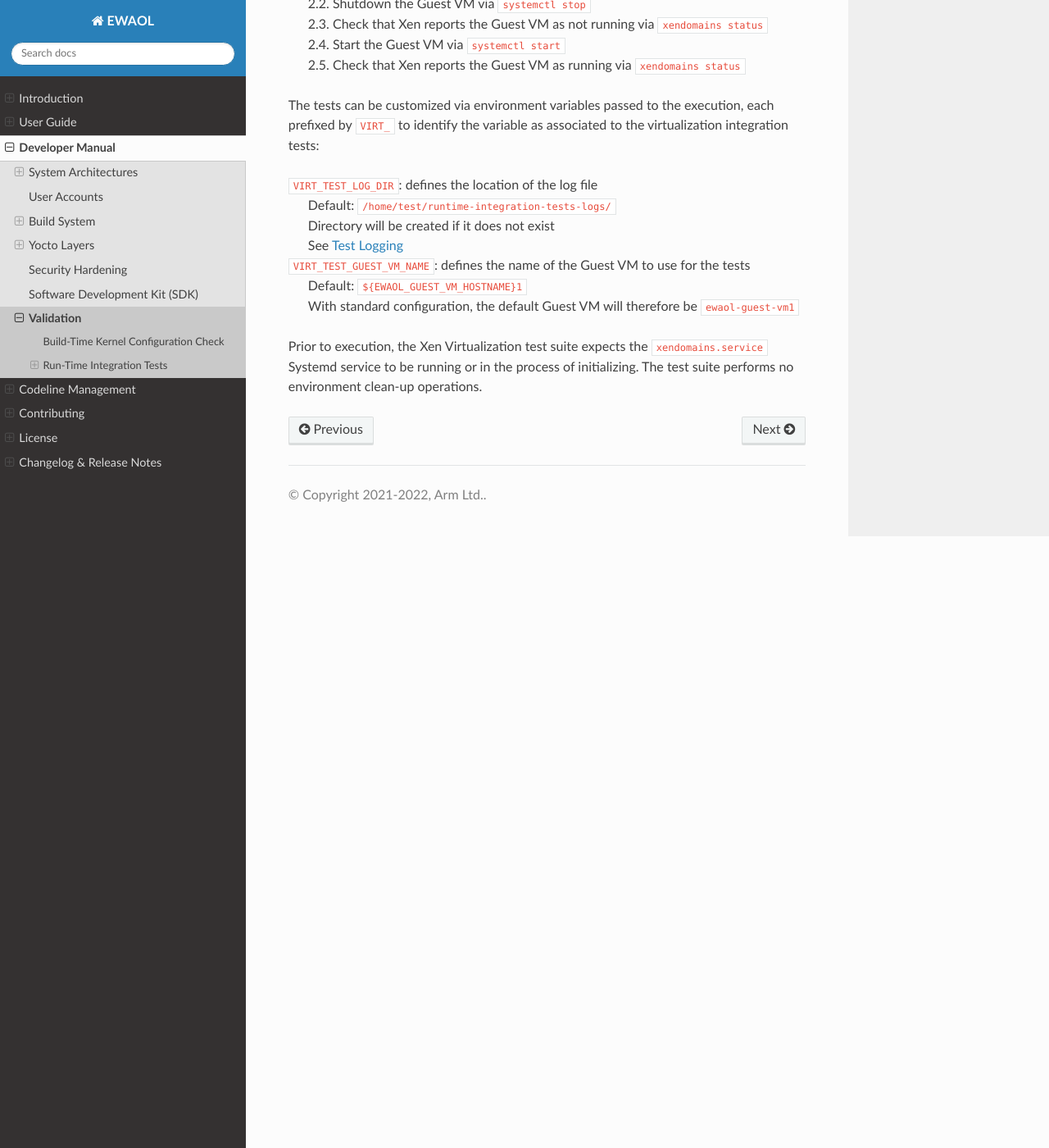
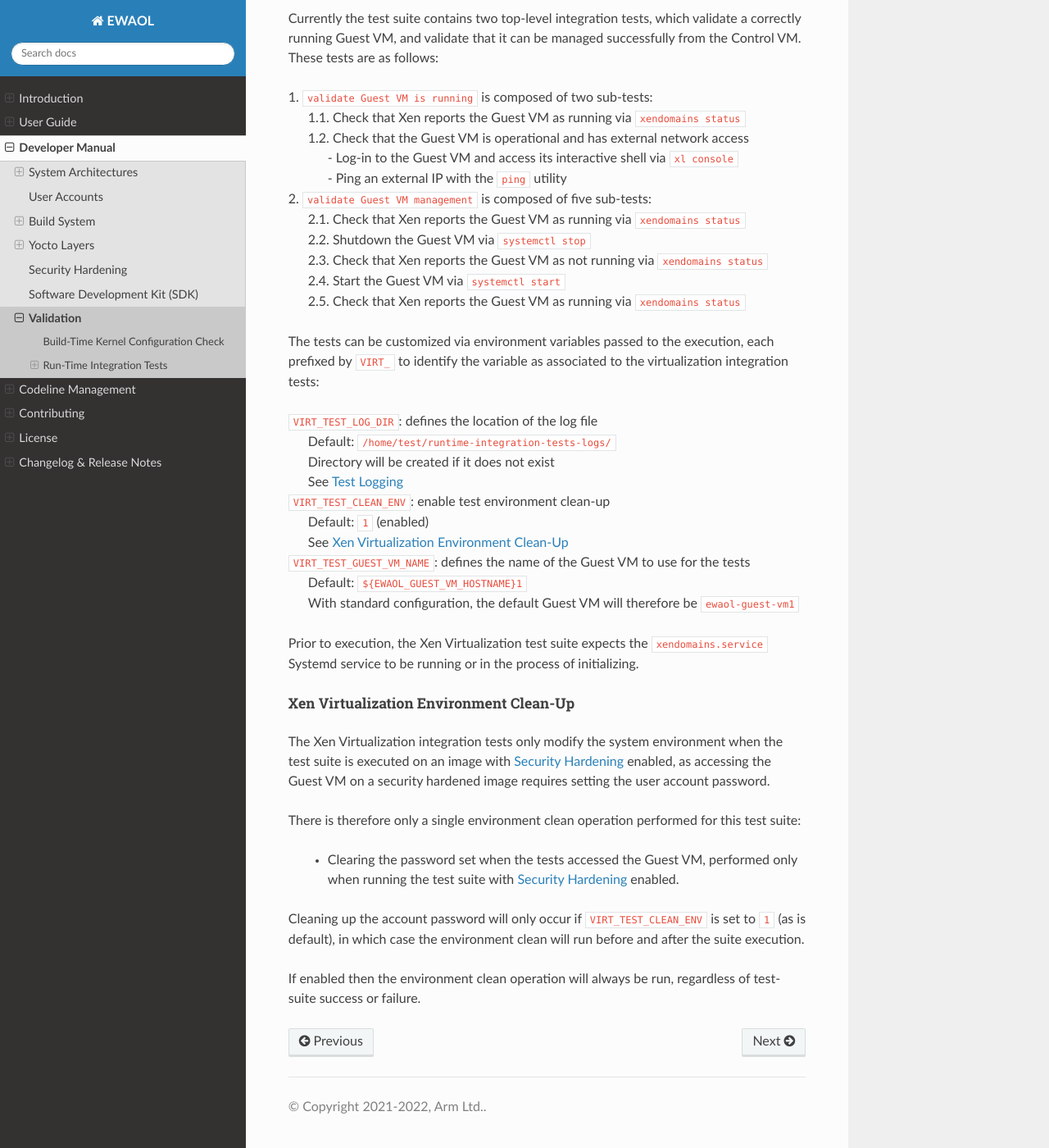
Before and after one commit to chaoge525/soafee_demo, a Sphinx documentation site: the page built from documentation/manual/validation.rst, in a window 1280 px wide and 1400 px high, scrolled down 11304 px. Shown: the whole window at 82% size. Built offline with Sphinx 7.4.7 and the Read the Docs theme 2.0.0, drawn with Linux system fonts in a browser that asks for light colours; some of the changed text lies outside the part shown.

Commit message:
doc: Add documentation for password resets performed during integration tests
When ewaol-virtualization and ewaol-security are both enabled, the test suites
set the password of the test user account on the Guest VM during their
executions. This patch adds the relevant documentation.

Issue-Id: SCM-4421
Signed-off-by: Richard Neill <richard.neill@arm.com>
Change-Id: Ie4b6fe745d3ef0be63ab711e7718882180c3fe32

```diff
--- a/documentation/manual/validation.rst
+++ b/documentation/manual/validation.rst
@@ -243,7 +243,7 @@
 |    Default: ``/home/test/runtime-integration-tests-logs/``
 |    Directory will be created if it does not exist
 |    See `Test Logging`_
-|  ``CE_TEST_CLEAN_ENV``: enable test environment cleanup
+|  ``CE_TEST_CLEAN_ENV``: enable test environment clean-up
 |    Default: ``1`` (enabled)
 |    See `Container Engine Environment Clean-Up`_
 |  ``CE_TEST_GUEST_VM_NAME``: defines the Xen domain name and Hostname of the
@@ -274,6 +274,10 @@
     * Determination and removal of all running containers of the image given by
       ``CE_TEST_IMAGE``
     * Removal of the image given by ``CE_TEST_IMAGE``, if it exists
+    * Clearing the password set when the tests accessed the Guest VM, performed
+      only when running the test suite on a virtualization distribution image
+      with :ref:`Security Hardening<manual/hardening:Security Hardening>`
+      enabled.
 
 If enabled then the environment clean operations will always be run, regardless
 of test-suite success or failure.
@@ -354,7 +358,7 @@
 |    Default: ``/home/test/runtime-integration-tests-logs/``
 |    Directory will be created if it does not exist
 |    See `Test Logging`_
-|  ``K3S_TEST_CLEAN_ENV``: enable test environment cleanup
+|  ``K3S_TEST_CLEAN_ENV``: enable test environment clean-up
 |    Default: ``1`` (enabled)
 |    See `K3s Environment Clean-Up`_
 |  ``K3S_TEST_GUEST_VM_NAME``: defines the name of the Guest VM to use for the
@@ -384,12 +388,16 @@
     * Deleting any previous K3s test Deployment, ensuring corresponding Pods
       are also deleted
 
-For virtualization distribution images, additional clean up operations are
+For virtualization distribution images, additional clean-up operations are
 performed:
 
     * Deleting the Guest VM node from the K3s cluster
     * Stopping the K3s agent running on the Guest VM, and deleting any test
       Systemd service override on the Guest VM
+    * Clearing the password set when the tests accessed the Guest VM, performed
+      only when running the test suite on a virtualization distribution image
+      with :ref:`Security Hardening<manual/hardening:Security Hardening>`
+      enabled.
 
 If enabled then the environment clean operations will always be run, regardless
 of test-suite success or failure.
@@ -475,7 +483,7 @@
 |    Default: ``/home/test/runtime-integration-tests-logs/``
 |    Directory will be created if it does not exist
 |    See `Test Logging`_
-|  ``UA_TEST_CLEAN_ENV``: enable test environment cleanup
+|  ``UA_TEST_CLEAN_ENV``: enable test environment clean-up
 |    Default: ``1`` (enabled)
 |    See `User Accounts Environment Clean-Up`_
 |  ``UA_TEST_GUEST_VM_NAME``: defines the Xen domain name and Hostname of the
@@ -495,7 +503,7 @@
 with EWAOL security hardening, clean-up operations are only performed when
 running the test suite on these images.
 
-In addition, the clean up operations will only occur if ``UA_TEST_CLEAN_ENV`` is
+In addition, the clean-up operations will only occur if ``UA_TEST_CLEAN_ENV`` is
 set to ``1`` (as is default).
 
 The environment clean-up operations for images built with EWAOL security
@@ -503,9 +511,16 @@
 
     * Reset the password for the ``test`` user account
     * Reset the password for the non-privileged EWAOL user account
+    * Clearing the password set when the tests accessed the Guest VM, performed
+      only when running the test suite on a virtualization distribution image
+      with :ref:`Security Hardening<manual/hardening:Security Hardening>`
+      enabled.
 
 After the environment clean-up, the user accounts will return to their original
 state where the first log-in will prompt the user for a new account password.
+
+If enabled then the environment clean operations will always be run, regardless
+of test-suite success or failure.
 
 Xen Virtualization Tests
 ------------------------
@@ -553,6 +568,9 @@
 |    Default: ``/home/test/runtime-integration-tests-logs/``
 |    Directory will be created if it does not exist
 |    See `Test Logging`_
+|  ``VIRT_TEST_CLEAN_ENV``: enable test environment clean-up
+|    Default: ``1`` (enabled)
+|    See `Xen Virtualization Environment Clean-Up`_
 |  ``VIRT_TEST_GUEST_VM_NAME``: defines the name of the Guest VM to use for the
    tests
 |    Default: ``${EWAOL_GUEST_VM_HOSTNAME}1``
@@ -561,4 +579,27 @@
 
 Prior to execution, the Xen Virtualization test suite expects the
 ``xendomains.service`` Systemd service to be running or in the process of
-initializing. The test suite performs no environment clean-up operations.
+initializing.
+
+Xen Virtualization Environment Clean-Up
+^^^^^^^^^^^^^^^^^^^^^^^^^^^^^^^^^^^^^^^
+
+The Xen Virtualization integration tests only modify the system environment when
+the test suite is executed on an image with
+:ref:`Security Hardening<manual/hardening:Security Hardening>` enabled, as
+accessing the Guest VM on a security hardened image requires setting the user
+account password.
+
+There is therefore only a single environment clean operation performed for this
+test suite:
+
+    * Clearing the password set when the tests accessed the Guest VM, performed
+      only when running the test suite with
+      :ref:`Security Hardening<manual/hardening:Security Hardening>` enabled.
+
+Cleaning up the account password will only occur if ``VIRT_TEST_CLEAN_ENV`` is
+set to ``1`` (as is default), in which case the environment clean will run
+before and after the suite execution.
+
+If enabled then the environment clean operation will always be run, regardless
+of test-suite success or failure.
```
Also changed, not shown: 1 other file.
